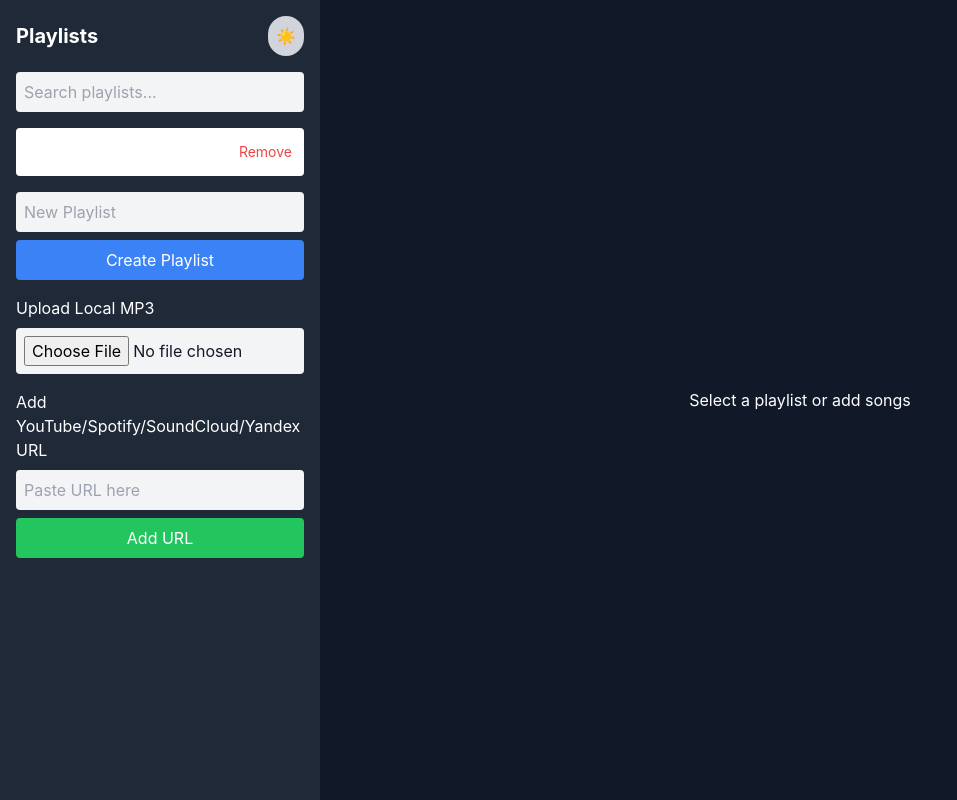
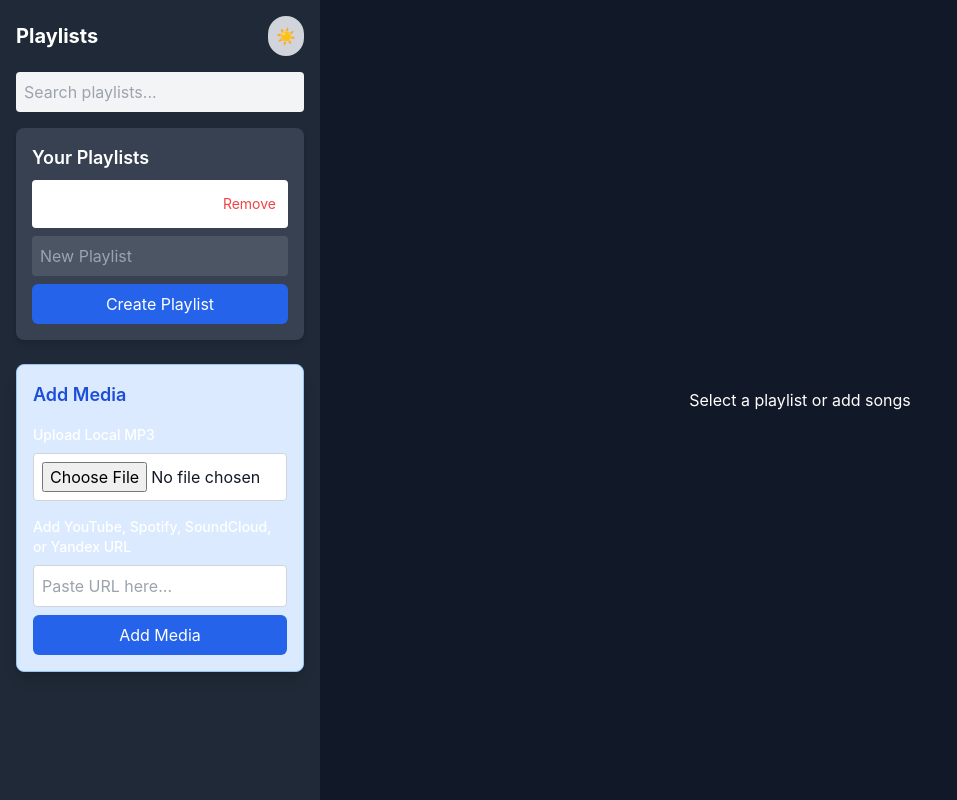
Before and after one commit to CeponisM/playlist-app, a React (Create React App) app: page / in a window 1280 px wide. Both pictures are taken after typing "Sample" into the empty fields and a click on the button "Create Playlist". Shown: the whole page, without its empty margins (0-957 px from the left). Built offline with nearby package versions, Linux system fonts and the light colour scheme.

Commit message:
Restyled sidebar fully for distinct sections, reworked and restyled playlist control panel

```diff
--- a/src/components/Playlist.js
+++ b/src/components/Playlist.js
@@ -9,11 +9,15 @@ const Playlist = ({ songs, onRemoveSong, onReorderSongs, onSongClick }) => {
   const { theme } = useContext(ThemeContext);
 
   const handleDragEnd = (result) => {
-    if (!result.destination) return;
+    if (!result.destination) {
+      console.log('No destination for drag');
+      return;
+    }
     try {
       const reorderedSongs = Array.from(songs);
       const [removed] = reorderedSongs.splice(result.source.index, 1);
       reorderedSongs.splice(result.destination.index, 0, removed);
+      console.log('Reordering songs:', { source: result.source.index, destination: result.destination.index, reorderedSongs });
       onReorderSongs(reorderedSongs);
       toast.success('Playlist reordered');
     } catch (error) {
@@ -24,15 +28,19 @@ const Playlist = ({ songs, onRemoveSong, onReorderSongs, onSongClick }) => {
 
   return (
     <motion.div
-      className="flex-1 overflow-y-auto p-4"
+      className="flex-1 overflow-y-auto p-4 pb-20" // Added padding-bottom to avoid control overlap
       initial={{ opacity: 0 }}
       animate={{ opacity: 1 }}
       transition={{ duration: 0.5 }}
     >
       <DragDropContext onDragEnd={handleDragEnd}>
         <Droppable droppableId="playlist">
-          {(provided) => (
-            <div {...provided.droppableProps} ref={provided.innerRef}>
+          {(provided, snapshot) => (
+            <div
+              {...provided.droppableProps}
+              ref={provided.innerRef}
+              className={`min-h-[100px] ${snapshot.isDraggingOver ? 'bg-gray-100 dark:bg-gray-700' : ''}`}
+            >
               {songs.map((song, index) => (
                 <Draggable key={song.id} draggableId={song.id.toString()} index={index}>
                   {(provided, snapshot) => (
@@ -41,8 +49,8 @@ const Playlist = ({ songs, onRemoveSong, onReorderSongs, onSongClick }) => {
                       {...provided.draggableProps}
                       {...provided.dragHandleProps}
                       className={`flex items-center p-3 mb-2 rounded ${
-                        snapshot.isDragging ? 'bg-gray-300 dark:bg-gray-600' : 'bg-white dark:bg-gray-700'
-                      } hover:bg-gray-100 dark:hover:bg-gray-600 transition-colors cursor-pointer`}
+                        snapshot.isDragging ? 'bg-gray-300 dark:bg-gray-600 shadow-lg' : 'bg-white dark:bg-gray-700'
+                      } hover:bg-gray-100 dark:hover:bg-gray-600 transition-colors cursor-pointer z-0`} // Lower z-index
                       onClick={() => onSongClick(song)}
                       whileHover={{ scale: 1.02 }}
                       aria-label={`Play ${song.title}`}
--- a/src/components/Sidebar.js
+++ b/src/components/Sidebar.js
@@ -5,7 +5,16 @@ import { ThemeContext } from '../context/ThemeContext';
 import { parseBlob } from 'music-metadata-browser';
 import toast from 'react-hot-toast';
 
-const Sidebar = ({ playlists, onSelectPlaylist, onCreatePlaylist, onAddSong, onRemovePlaylist, onRenamePlaylist, onReorderPlaylists }) => {
+const Sidebar = ({
+  playlists,
+  onSelectPlaylist,
+  onCreatePlaylist,
+  onAddSong,
+  onRemovePlaylist,
+  onRenamePlaylist,
+  onReorderPlaylists,
+  currentPlaylistId,
+}) => {
   const { theme, setTheme } = useContext(ThemeContext);
   const [newPlaylistName, setNewPlaylistName] = useState('');
   const [isRenaming, setIsRenaming] = useState(null);
@@ -67,7 +76,6 @@ const Sidebar = ({ playlists, onSelectPlaylist, onCreatePlaylist, onAddSong, onR
 
     try {
       if (urlInput.includes('youtube.com') || urlInput.includes('youtu.be')) {
-        // YouTube: Use iframe embed
         const videoId = urlInput.match(/(?:youtube\.com\/(?:[^\/]+\/.+\/|(?:v|e(?:mbed)?)\/|.*[?&]v=)|youtu\.be\/)([^"&?\/\s]{11})/)?.[1];
         if (!videoId) throw new Error('Invalid YouTube URL');
         song = {
@@ -80,7 +88,6 @@ const Sidebar = ({ playlists, onSelectPlaylist, onCreatePlaylist, onAddSong, onR
           platform: 'youtube',
         };
       } else if (urlInput.includes('soundcloud.com')) {
-        // SoundCloud: Use oEmbed
         const response = await fetch(`https://soundcloud.com/oembed?format=json&url=${encodeURIComponent(urlInput)}`);
         const data = await response.json();
         song = {
@@ -93,7 +100,6 @@ const Sidebar = ({ playlists, onSelectPlaylist, onCreatePlaylist, onAddSong, onR
           platform: 'soundcloud',
         };
       } else if (urlInput.includes('spotify.com')) {
-        // Spotify: Use oEmbed
         const response = await fetch(`https://open.spotify.com/oembed?url=${encodeURIComponent(urlInput)}`);
         const data = await response.json();
         song = {
@@ -106,7 +112,6 @@ const Sidebar = ({ playlists, onSelectPlaylist, onCreatePlaylist, onAddSong, onR
           platform: 'spotify',
         };
       } else if (urlInput.includes('yandex')) {
-        // Yandex: Limited public data; use manual metadata
         song = {
           id: Date.now(),
           title: 'Yandex Track',
@@ -147,6 +152,7 @@ const Sidebar = ({ playlists, onSelectPlaylist, onCreatePlaylist, onAddSong, onR
       animate={{ x: 0 }}
       transition={{ duration: 0.3 }}
     >
+      {/* Header */}
       <div className="flex justify-between items-center mb-4">
         <h2 className="text-xl font-bold">Playlists</h2>
         <button
@@ -165,6 +171,9 @@ const Sidebar = ({ playlists, onSelectPlaylist, onCreatePlaylist, onAddSong, onR
         className="w-full p-2 mb-4 rounded bg-gray-100 dark:bg-gray-700 text-gray-900 dark:text-white"
         aria-label="Search playlists"
       />
+      {/* Playlist Section */}
+      <div className="mb-6 p-4 rounded-lg shadow-md bg-gray-700 dark:bg-gray-900">
+        <h3 className="text-lg font-semibold mb-2">Your Playlists</h3>
         <DragDropContext onDragEnd={handleDragEnd}>
           <Droppable droppableId="playlists">
             {(provided) => (
@@ -177,11 +186,19 @@ const Sidebar = ({ playlists, onSelectPlaylist, onCreatePlaylist, onAddSong, onR
                         {...provided.draggableProps}
                         {...provided.dragHandleProps}
                         className={`flex justify-between items-center p-3 mb-2 rounded ${
-                        snapshot.isDragging ? 'bg-gray-300 dark:bg-gray-600' : 'bg-white dark:bg-gray-700'
+                          currentPlaylistId === playlist.id
+                            ? 'bg-blue-500 text-white'
+                            : snapshot.isDragging
+                            ? 'bg-gray-300 dark:bg-gray-600'
+                            : 'bg-white dark:bg-gray-700'
                         } hover:bg-gray-100 dark:hover:bg-gray-600 transition-colors cursor-pointer`}
                         onClick={() => onSelectPlaylist(playlist.id)}
                         aria-label={`Select playlist ${playlist.name}`}
                       >
+                        <div className="flex items-center space-x-2">
+                          {currentPlaylistId === playlist.id && (
+                            <span className="text-blue-300">▶</span>
+                          )}
                           {isRenaming === playlist.id ? (
                             <input
                               type="text"
@@ -189,12 +206,15 @@ const Sidebar = ({ playlists, onSelectPlaylist, onCreatePlaylist, onAddSong, onR
                               onChange={(e) => onRenamePlaylist(playlist.id, e.target.value)}
                               onBlur={() => setIsRenaming(null)}
                               autoFocus
-                          className="flex-1 bg-transparent border-none outline-none"
+                              className={`flex-1 bg-transparent border-none outline-none ${
+                                currentPlaylistId === playlist.id ? 'text-white' : ''
+                              }`}
                               aria-label={`Rename playlist ${playlist.name}`}
                             />
                           ) : (
                             <span>{playlist.name}</span>
                           )}
+                        </div>
                         <div className="flex space-x-2">
                           <button
                             onClick={() => setIsRenaming(playlist.id)}
@@ -220,25 +240,30 @@ const Sidebar = ({ playlists, onSelectPlaylist, onCreatePlaylist, onAddSong, onR
             )}
           </Droppable>
         </DragDropContext>
-      <form onSubmit={handleCreatePlaylist} className="mt-4">
+        <form onSubmit={handleCreatePlaylist}>
           <input
             type="text"
             value={newPlaylistName}
             onChange={(e) => setNewPlaylistName(e.target.value)}
             placeholder="New Playlist"
-          className="w-full p-2 mb-2 rounded bg-gray-100 dark:bg-gray-700 text-gray-900 dark:text-white"
+            className="w-full p-2 mb-2 rounded bg-gray-600 dark:bg-gray-800 text-gray-300 dark:text-gray-200"
             aria-label="New playlist name"
           />
           <button
             type="submit"
-          className="w-full p-2 bg-blue-500 text-white rounded hover:bg-blue-600"
+            className="w-full p-2 rounded-md bg-blue-600 hover:bg-blue-700 text-white"
             aria-label="Create playlist"
           >
             Create Playlist
           </button>
         </form>
-      <div className="mt-4">
-        <label className="block mb-2" htmlFor="file-upload">
+      </div>
+      {/* Add Media Section */}
+      <div className="p-4 rounded-lg shadow-lg bg-blue-100 dark:bg-blue-900 border border-blue-300 dark:border-blue-700">
+        <h3 className="text-lg font-semibold mb-4 text-blue-700 dark:text-blue-400">Add Media</h3>
+        <div className="space-y-4">
+          <div>
+            <label className="block text-sm font-medium mb-2" htmlFor="file-upload">
               Upload Local MP3
             </label>
             <input
@@ -246,31 +271,33 @@ const Sidebar = ({ playlists, onSelectPlaylist, onCreatePlaylist, onAddSong, onR
               type="file"
               accept="audio/mp3"
               onChange={handleAddLocalSong}
-          className="w-full p-2 rounded bg-gray-100 dark:bg-gray-700 text-gray-900 dark:text-white"
+              className="w-full p-2 rounded bg-white dark:bg-gray-800 text-gray-900 dark:text-white border border-gray-300 dark:border-gray-600"
               aria-label="Upload MP3 file"
             />
           </div>
-      <form onSubmit={handleAddUrl} className="mt-4">
-        <label className="block mb-2" htmlFor="url-input">
-          Add YouTube/Spotify/SoundCloud/Yandex URL
+          <form onSubmit={handleAddUrl}>
+            <label className="block text-sm font-medium mb-2" htmlFor="url-input">
+              Add YouTube, Spotify, SoundCloud, or Yandex URL
             </label>
             <input
               id="url-input"
               type="text"
               value={urlInput}
               onChange={(e) => setUrlInput(e.target.value)}
-          placeholder="Paste URL here"
-          className="w-full p-2 mb-2 rounded bg-gray-100 dark:bg-gray-700 text-gray-900 dark:text-white"
+              placeholder="Paste URL here..."
+              className="w-full p-2 rounded bg-white dark:bg-gray-800 text-gray-900 dark:text-white border border-gray-300 dark:border-gray-600"
               aria-label="Add media URL"
             />
             <button
               type="submit"
-          className="w-full p-2 bg-green-500 text-white rounded hover:bg-green-600"
+              className="w-full p-2 rounded-md mt-2 bg-blue-600 hover:bg-blue-700 text-white"
               aria-label="Add URL"
             >
-          Add URL
+              Add Media
             </button>
           </form>
+        </div>
+      </div>
     </motion.div>
   );
 };
--- a/src/pages/HomePage.js
+++ b/src/pages/HomePage.js
@@ -159,6 +159,7 @@ const HomePage = () => {
         onSelectPlaylist={handleSelectPlaylist}
         onCreatePlaylist={createPlaylist}
         onAddSong={debounce(addSong, 500)}
+        currentPlaylistId={currentPlaylistId}
       />
       <div className="flex-1 flex flex-col overflow-hidden">
         {songs.length > 0 && currentSong ? (
```
Also changed, not shown: src/components/Player.jsx (+51 -96 lines). Lines whose indentation alone changed are shown as unchanged.
